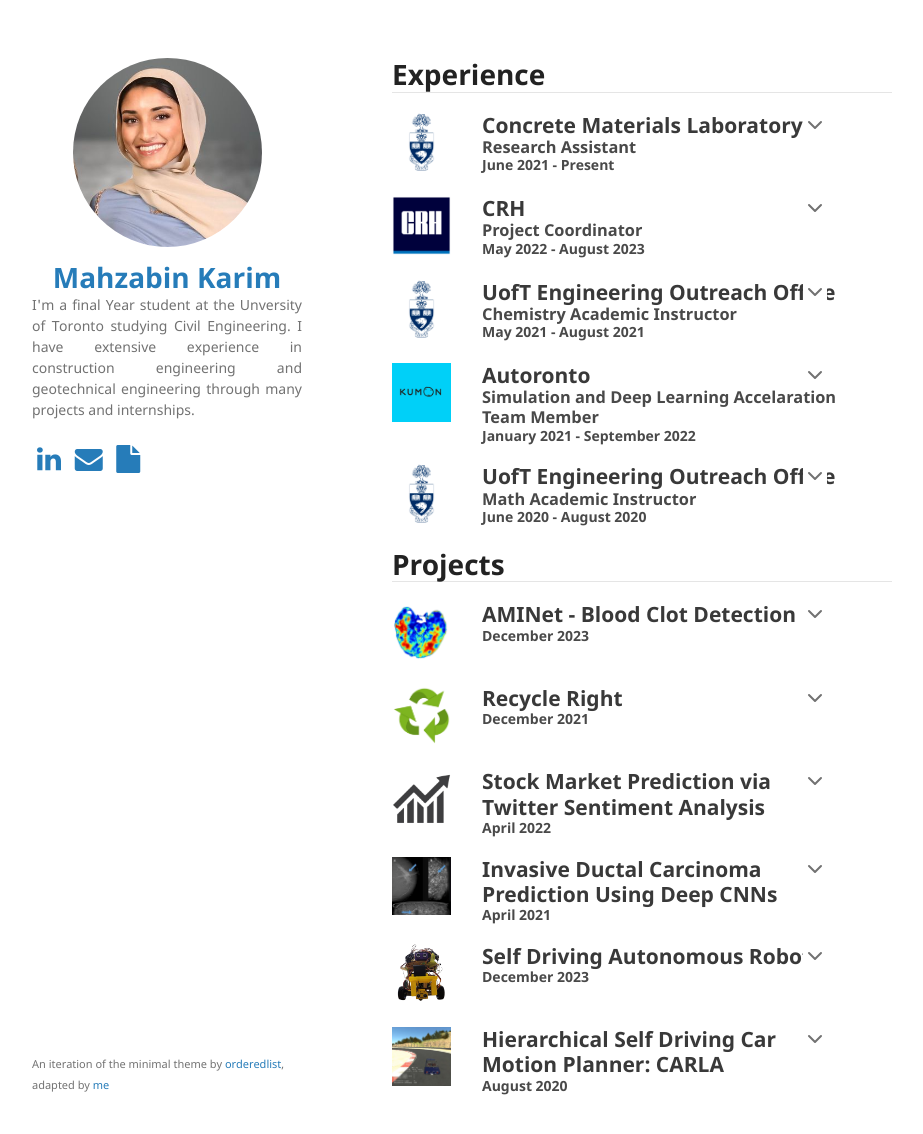
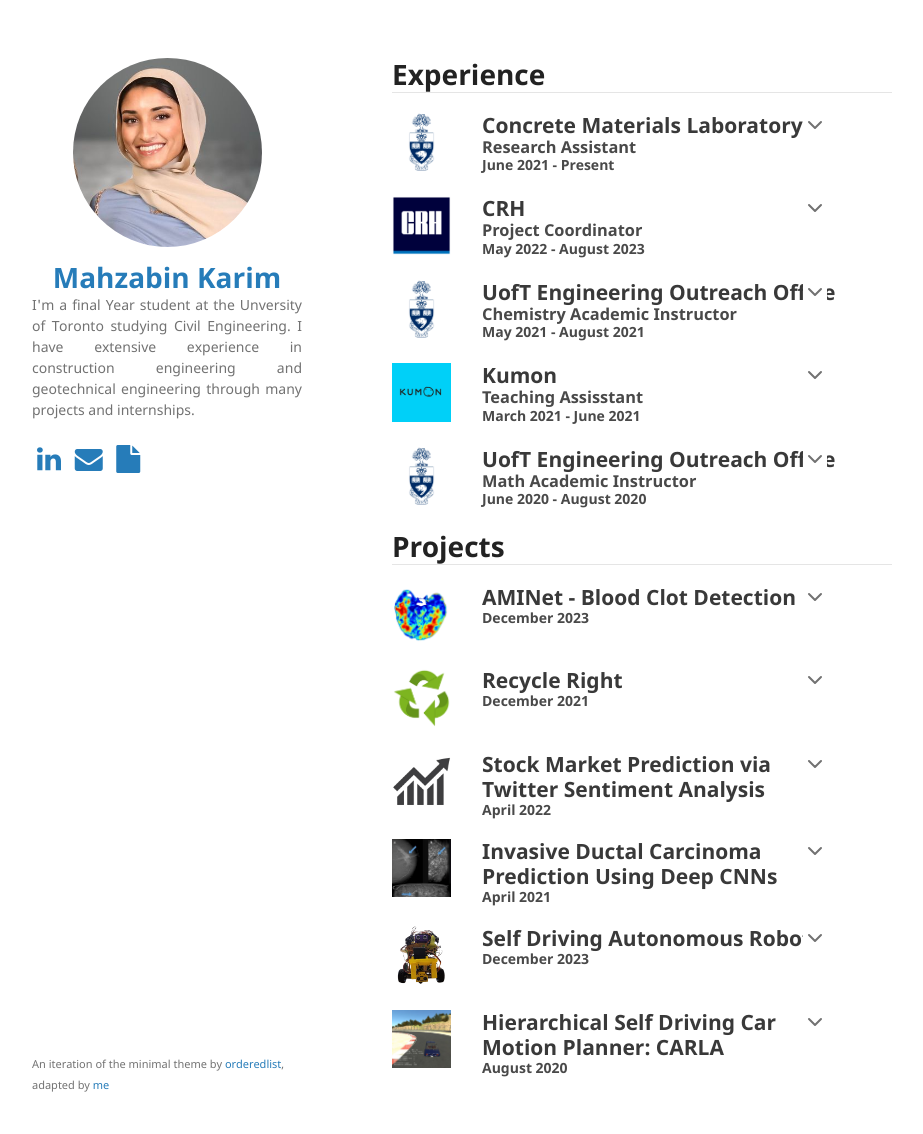
Before and after one commit to MahzabinKarim/mahzabinkarim.github.io, a Jekyll site: the page built from index.md, in a window 1280 px wide and 1164 px high. Shown: the top 1134 px of the window, without its empty margins (178-1101 px from the left). Built offline with Jekyll 4.4.1, drawn with Linux system fonts in a browser that asks for light colours.

```diff
--- a/index.md
+++ b/index.md
@@ -162,9 +162,9 @@ layout: default
   <details class="columnr">
     <summary>
       <div class="innerl">
-        <h2>Autoronto</h2>
-        <h3>Simulation and Deep Learning Accelaration Team Member</h3>
-        <h4>January 2021 - September 2022</h4>
+        <h2>Kumon</h2>
+        <h3>Teaching Assisstant</h3>
+        <h4>March 2021 - June 2021</h4>
       </div>
       <div class="innerr">
         <div class="summary-chevron-up">
```
